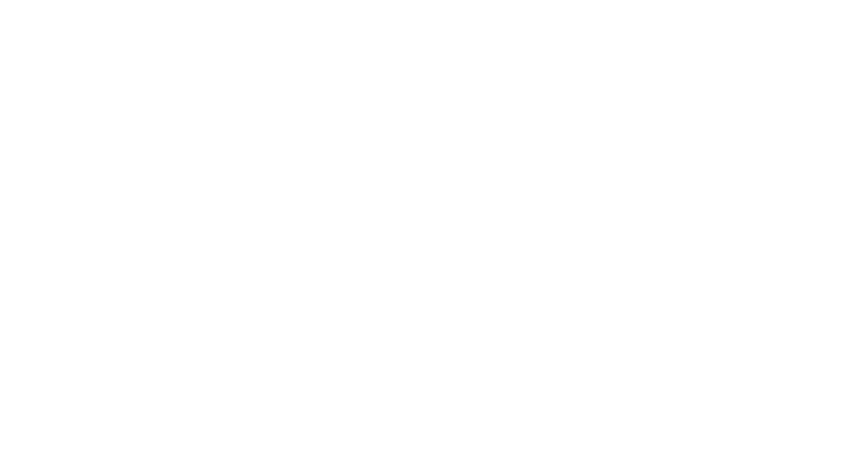
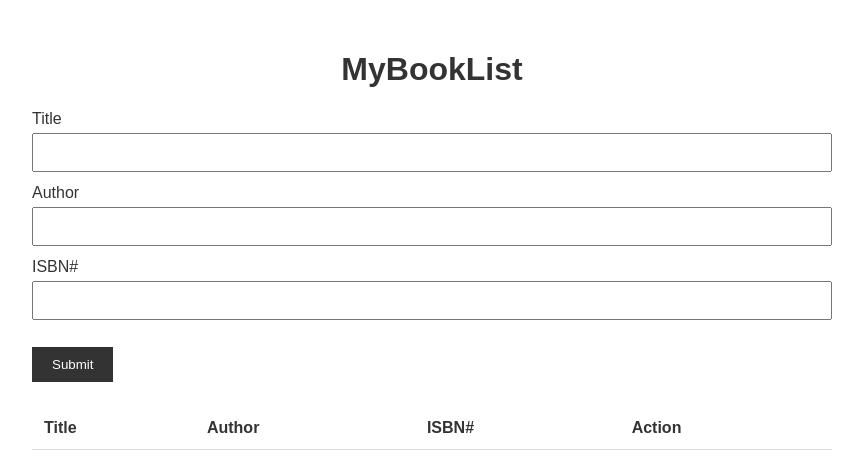
Before and after one commit to acciojob/book-list-RohitAwase, a website: page main.html in a window 1280 px wide. Shown: the whole page, without its empty margins (208-1071 px from the left). Drawn offline with Linux system fonts and the light colour scheme.

Commit message:
created a submission

```diff
--- a/main.html
+++ b/main.html
@@ -7,8 +7,39 @@
 </head>
 
 <body>
-	<!-- the entire body must be written by student -->
-    <script type="text/javascript" src="./script.js">
+<div class="container">
+        <h1>MyBookList</h1>
+
+        <form id="book-form">
+            <div class="form-group">
+                <label for="title">Title</label>
+                <input type="text" id="title" required>
+
+                <label for="author">Author</label>
+                <input type="text" id="author" required>
+
+                <label for="isbn">ISBN#</label>
+                <input type="text" id="isbn" required>
+            </div>
+
+            <button type="submit" id="submit">Submit</button>
+        </form>
+
+        <table class="table table-striped">
+            <thead>
+                <tr>
+                    <th>Title</th>
+                    <th>Author</th>
+                    <th>ISBN#</th>
+                    <th>Action</th>
+                </tr>
+            </thead>
+
+            <tbody id="book-list"></tbody>
+        </table>
+    </div>
+
+	<script type="text/javascript" src="./script.js">
 </script>
 
 </body>
--- a/script.js
+++ b/script.js
@@ -1 +1,43 @@
-//your JS code here. If required.
+        const bookForm = document.getElementById("book-form");
+        const titleInput = document.getElementById("title");
+        const authorInput = document.getElementById("author");
+        const isbnInput = document.getElementById("isbn");
+        const bookList = document.getElementById("book-list");
+
+        bookForm.addEventListener("submit", function (event) {
+            event.preventDefault();
+
+            const title = titleInput.value.trim();
+            const author = authorInput.value.trim();
+            const isbn = isbnInput.value.trim();
+
+            if (!title || !author || !isbn) {
+                return;
+            }
+
+            const row = document.createElement("tr");
+
+            [title, author, isbn].forEach(function (value) {
+                const cell = document.createElement("td");
+                cell.textContent = value;
+                row.appendChild(cell);
+            });
+
+            const actionCell = document.createElement("td");
+            const deleteButton = document.createElement("button");
+
+            deleteButton.type = "button";
+            deleteButton.className = "delete";
+            deleteButton.textContent = "Clear";
+
+            deleteButton.addEventListener("click", function () {
+                row.remove();
+            });
+
+            actionCell.appendChild(deleteButton);
+            row.appendChild(actionCell);
+            bookList.appendChild(row);
+
+            bookForm.reset();
+            titleInput.focus();
+        });
--- a/styles.css
+++ b/styles.css
@@ -1 +1,68 @@
 /*  your css code here. If applicable */
+        * {
+            box-sizing: border-box;
+        }
+
+        body {
+            font-family: Arial, sans-serif;
+            margin: 0;
+            padding: 30px;
+            color: #333;
+        }
+
+        .container {
+            max-width: 800px;
+            margin: auto;
+        }
+
+        h1 {
+            text-align: center;
+        }
+
+        .form-group {
+            margin-bottom: 15px;
+        }
+
+        label {
+            display: block;
+            margin-bottom: 5px;
+        }
+
+        input {
+            width: 100%;
+            padding: 10px;
+            margin-bottom: 12px;
+        }
+
+        #submit {
+            padding: 10px 20px;
+            background: #333;
+            color: white;
+            border: none;
+            cursor: pointer;
+        }
+
+        .table {
+            width: 100%;
+            border-collapse: collapse;
+            margin-top: 25px;
+        }
+
+        .table th,
+        .table td {
+            padding: 12px;
+            border-bottom: 1px solid #ddd;
+            text-align: left;
+        }
+
+        .table-striped tbody tr:nth-child(odd) {
+            background: #f2f2f2;
+        }
+
+        .delete {
+            padding: 6px 10px;
+            background: #dc3545;
+            color: white;
+            border: none;
+            cursor: pointer;
+        }
```
